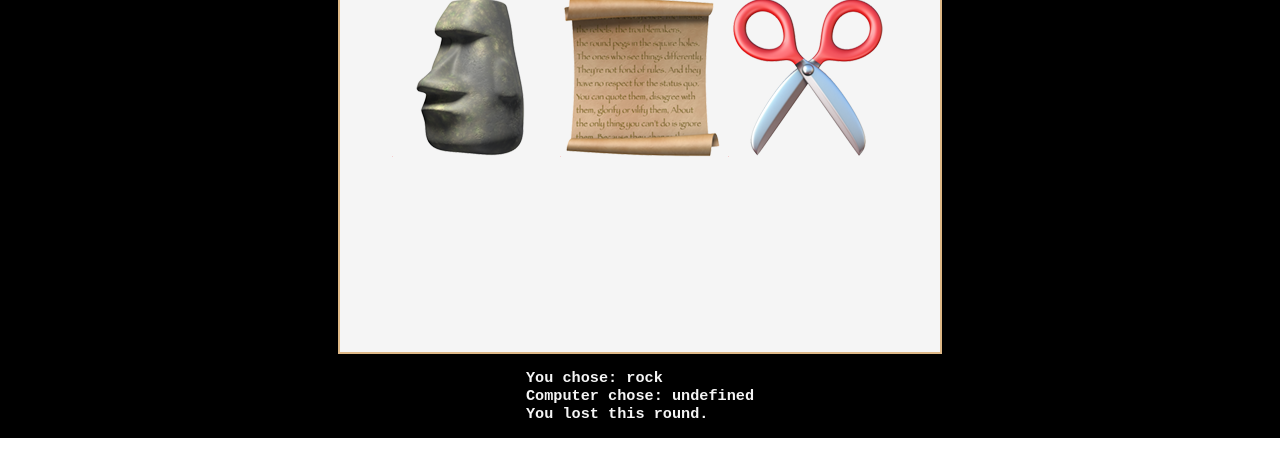
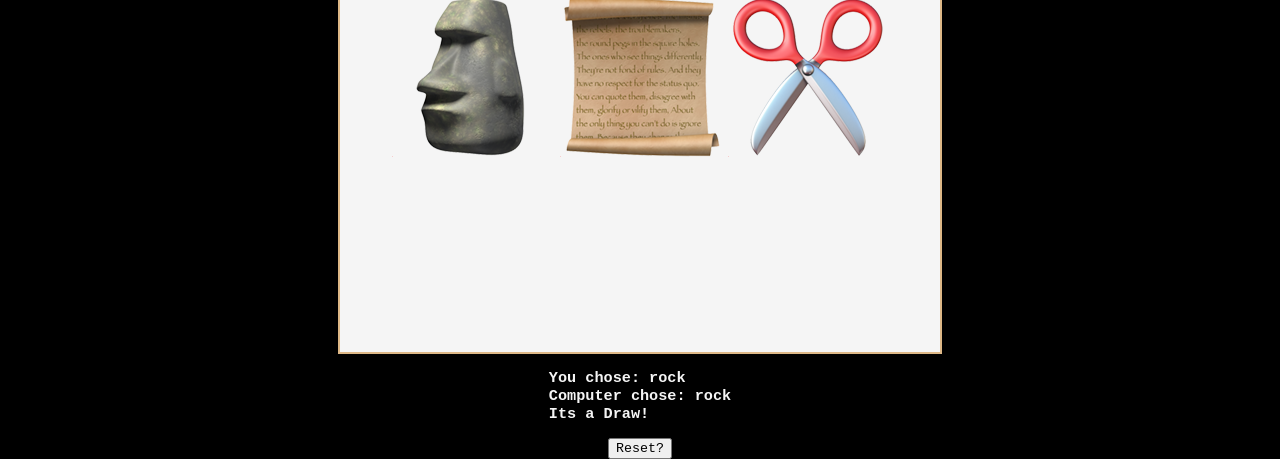
Before and after one commit to samirwastaken/rpsUI, a plain HTML site: page index.html in a window 1280 px wide. Both pictures are taken after a click on the picture 472 px from the left and 144 px from the top of the page. Shown: the part 474-933 px from the top of the page. Before the commit the page ends 912 px from the top, so only its background shows below. Drawn offline with Linux system fonts and the light colour scheme.

Commit message:
finished the basic logic of rock paper scissors, along with adding UI. User can now click on either a rock, scroll of paper, or scissors to play against a random number generator

```diff
--- a/index.html
+++ b/index.html
@@ -34,6 +34,7 @@
         <div class="winnerAnnouncement">
 
         </div>
+        <button> Reset? </button>
     </div>
     <script src = "script.js"></script>
 </body>
--- a/script.js
+++ b/script.js
@@ -11,8 +11,8 @@ const computerChoiceDisplay = document.getElementById("computerChoice");
 const roundWinnder = document.getElementById("roundWinner");
 
 // Variables for the game
-const playerScore = 0;
-const computerScore = 0;
+let playerScore = 0;
+let computerScore = 0;
 const gameChoices = ["rock", "paper", "scissors"];
 
 
@@ -25,30 +25,32 @@ function getComputerChoice()
 
 
 // the game. Rock = 0, Paper = 1, Scisssors = 2
-function playRound(playerChoice, computerChoice)
+function playRound(playerChoice, getComputerChoice)
 {
-    if ((playerChoice == 0 && computerChoice == 1) || (playerChoice == 1 && computerChoice == 2) || (playerChoice == 2 && computerChoice == 0))
+
+    const computerSelection = getComputerChoice();
+    if ((playerChoice == 0 && computerSelection == 1) || (playerChoice == 1 && computerSelection == 2) || (playerChoice == 2 && computerSelection == 0))
     {
         // Updating the player and computer choices
         playerChoiceDisplay.textContent = "You chose: " + gameChoices[playerChoice];
-        computerChoiceDisplay.textContent = "Computer chose: " + gameChoices[computerChoice];
+        computerChoiceDisplay.textContent = "Computer chose: " + gameChoices[computerSelection];
         roundWinnder.textContent = "You lost this round.";
 
         // Updating the score
         computerScore++;
-        computerChoiceDisplay.textContent = "Score: " + computerScore;
+        computerScoreDisplay.textContent = "Score: " + computerScore;
     }
-    else if (playerChoice == computerChoice)
+    else if (playerChoice == computerSelection)
     {
         playerChoiceDisplay.textContent = "You chose: " + gameChoices[playerChoice];
-        computerChoiceDisplay.textContent = "Computer chose: " + gameChoices[computerChoice];
+        computerChoiceDisplay.textContent = "Computer chose: " + gameChoices[computerSelection];
         roundWinnder.textContent = "Its a Draw!"
     }
     else
     {
         playerChoiceDisplay.textContent = "You chose: " + gameChoices[playerChoice];
-        computerChoiceDisplay.textContent = "Computer chose: " + gameChoices[computerChoice];
-        roundWinnder.textContent = "You lost this round."
+        computerChoiceDisplay.textContent = "Computer chose: " + gameChoices[computerSelection];
+        roundWinnder.textContent = "You won this round!"
         playerScore++;
         playerScoreDisplay.textContent = "Score: " + playerScore;
     }
```
